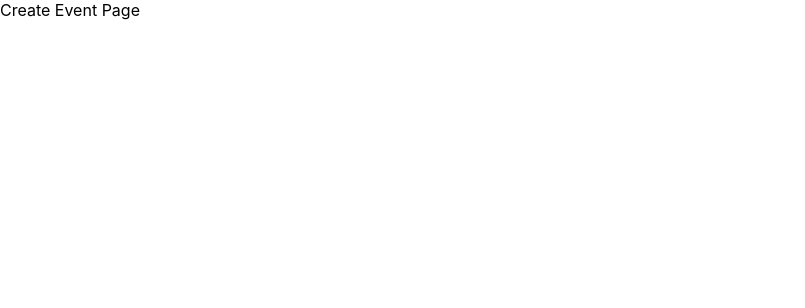
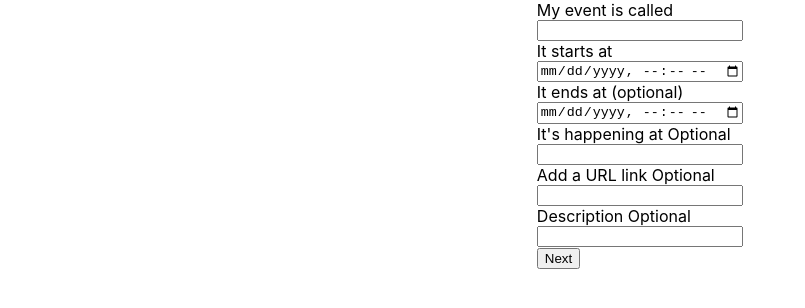
Before and after one commit to MarkVed17/event-nest, a React (Create React App) app: page /create in a window 1280 px wide. Shown: the top 308 px of the page, without its empty margins (0-805 px from the left). Built offline with nearby package versions, Linux system fonts and the light colour scheme; the HTML template or start-up script is replaced by a standard one.

Commit message:
feat: created raw pages & basic wiring

```diff
--- a/src/pages/CreateEventPage/CreateEventPage.css
+++ b/src/pages/CreateEventPage/CreateEventPage.css
@@ -0,0 +1,4 @@
+.form-elements {
+  display: flex;
+  flex-direction: column;
+}
--- a/src/pages/CreateEventPage/CreateEventPage.js
+++ b/src/pages/CreateEventPage/CreateEventPage.js
@@ -1,8 +1,106 @@
-import React from "react";
+import React, { useState } from "react";
+import { useEventInfo } from "../../contexts";
 import "./CreateEventPage.css";
+import { useNavigate } from "react-router-dom";
 
 const CreateEventPage = () => {
-  return <>Create Event Page</>;
+  const [eventDetails, setEventDetails] = useState({
+    name: "",
+    start: "",
+    end: "",
+    location: "",
+    url: "",
+    description: "",
+  });
+  const { eventInfo, setEventInfo } = useEventInfo();
+
+  const submitHandler = (e) => {
+    e.preventDefault();
+    setEventInfo(eventDetails);
+    navigate("/event");
+  };
+
+  console.log(eventInfo);
+
+  const navigate = useNavigate();
+
+  return (
+    <div className="main-content">
+      <form onSubmit={(e) => submitHandler(e)}>
+        <div className="form-elements">
+          <label htmlFor="event-name">My event is called</label>
+          <input
+            type="text"
+            onChange={(e) =>
+              setEventDetails({ ...eventDetails, name: e.target.value })
+            }
+            required
+          />
+        </div>
+
+        <div className="form-elements">
+          <label htmlFor="event-start-time">It starts at</label>
+          <input
+            type="datetime-local"
+            onChange={(e) =>
+              setEventDetails({ ...eventDetails, start: e.target.value })
+            }
+            required
+          />
+        </div>
+
+        <div className="form-elements">
+          <label htmlFor="event-end-time">
+            It ends at <span>(optional)</span>
+          </label>
+          <input
+            type="datetime-local"
+            onChange={(e) =>
+              setEventDetails({ ...eventDetails, end: e.target.value })
+            }
+          />
+        </div>
+
+        <div className="form-elements">
+          <label htmlFor="event-location">
+            It's happening at <span>Optional</span>
+          </label>
+          <input
+            type="text"
+            onChange={(e) =>
+              setEventDetails({ ...eventDetails, location: e.target.value })
+            }
+          />
+        </div>
+
+        <div className="form-elements">
+          <label htmlFor="event-link">
+            Add a URL link <span>Optional</span>
+          </label>
+          <input
+            type="url"
+            onChange={(e) =>
+              setEventDetails({ ...eventDetails, url: e.target.value })
+            }
+          />
+        </div>
+
+        <div className="form-elements">
+          <label htmlFor="event-details">
+            Description <span>Optional</span>
+          </label>
+          <input
+            type="text"
+            onChange={(e) =>
+              setEventDetails({ ...eventDetails, description: e.target.value })
+            }
+          />
+        </div>
+
+        <button type="submit">Next</button>
+      </form>
+    </div>
+  );
 };
 
 export { CreateEventPage };
--- a/src/pages/EventPage/EventPage.js
+++ b/src/pages/EventPage/EventPage.js
@@ -1,8 +1,24 @@
 import React from "react";
+import { useEventInfo } from "../../contexts";
 import "./EventPage.css";
 
 const EventPage = () => {
-  return <>Event Page</>;
+  const { eventInfo } = useEventInfo();
+  const { name, start, end, url, location, description } = eventInfo;
+
+  return (
+    <div className="main-content">
+      <img src="/assets/event-img.svg" alt="event-banner" />
+      <h1>{name}</h1>
+      <h3>Hosted by Guest</h3>
+      <p>
+        {start} {end}
+      </p>
+      <p>{location}</p>
+      <p>{url}</p>
+      <p>{description}</p>
+    </div>
+  );
 };
 
 export { EventPage };
--- a/src/pages/HomePage/HomePage.css
+++ b/src/pages/HomePage/HomePage.css
@@ -0,0 +1,5 @@
+.main-content {
+  display: flex;
+  flex-direction: column;
+  align-items: center;
+}
--- a/src/pages/HomePage/HomePage.js
+++ b/src/pages/HomePage/HomePage.js
@@ -1,8 +1,22 @@
 import React from "react";
 import "./HomePage.css";
+import { useNavigate } from "react-router-dom";
 
 const HomePage = () => {
-  return <>Home Page</>;
+  const navigate = useNavigate();
+
+  return (
+    <div className="main-content">
+      <h1>
+        Imagine if <span>Snapchat</span> had events.
+      </h1>
+      <p>
+        Easily host and share events with your friends across any social media.
+      </p>
+      <img src="/assets/hero.svg" alt="hero" />
+      <button onClick={() => navigate("/create")}>Create my event</button>
+    </div>
+  );
 };
 
 export { HomePage };
```
